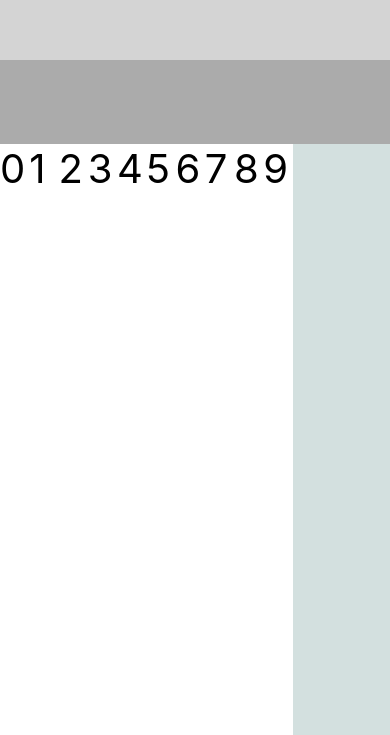
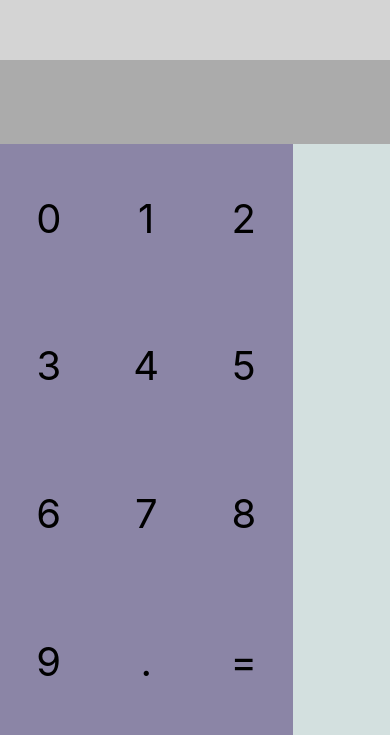
Before and after one commit to MatthieuNadeau96/calculatorApp, a React Native app: screen / in a window 390 px wide. Shown: the part 109-844 px from the top of the page. Built offline with nearby package versions, Linux system fonts and the light colour scheme.

Commit message:
added buttonRow for proper spacing of the digitKeys

```diff
--- a/App.js
+++ b/App.js
@@ -14,16 +14,26 @@ export default class App extends Component {
         <View style={styles.answerDisplay}></View>
         <View style={styles.keypad}>
           <View style={styles.digitKeys}>
-            <TouchableOpacity style={styles.digitKey}><Text style={styles.digitKeyText}>0</Text></TouchableOpacity>
-            <TouchableOpacity style={styles.digitKey}><Text style={styles.digitKeyText}>1</Text></TouchableOpacity>
-            <TouchableOpacity style={styles.digitKey}><Text style={styles.digitKeyText}>2</Text></TouchableOpacity>
-            <TouchableOpacity style={styles.digitKey}><Text style={styles.digitKeyText}>3</Text></TouchableOpacity>
-            <TouchableOpacity style={styles.digitKey}><Text style={styles.digitKeyText}>4</Text></TouchableOpacity>
-            <TouchableOpacity style={styles.digitKey}><Text style={styles.digitKeyText}>5</Text></TouchableOpacity>
-            <TouchableOpacity style={styles.digitKey}><Text style={styles.digitKeyText}>6</Text></TouchableOpacity>
-            <TouchableOpacity style={styles.digitKey}><Text style={styles.digitKeyText}>7</Text></TouchableOpacity>
-            <TouchableOpacity style={styles.digitKey}><Text style={styles.digitKeyText}>8</Text></TouchableOpacity>
-            <TouchableOpacity style={styles.digitKey}><Text style={styles.digitKeyText}>9</Text></TouchableOpacity>
+            <View style={styles.buttonRow}>
+              <TouchableOpacity style={styles.key}><Text style={styles.keyText}>0</Text></TouchableOpacity>
+              <TouchableOpacity style={styles.key}><Text style={styles.keyText}>1</Text></TouchableOpacity>
+              <TouchableOpacity style={styles.key}><Text style={styles.keyText}>2</Text></TouchableOpacity>
+            </View>
+            <View style={styles.buttonRow}>
+              <TouchableOpacity style={styles.key}><Text style={styles.keyText}>3</Text></TouchableOpacity>
+              <TouchableOpacity style={styles.key}><Text style={styles.keyText}>4</Text></TouchableOpacity>
+              <TouchableOpacity style={styles.key}><Text style={styles.keyText}>5</Text></TouchableOpacity>
+            </View>
+            <View style={styles.buttonRow}>
+              <TouchableOpacity style={styles.key}><Text style={styles.keyText}>6</Text></TouchableOpacity>
+              <TouchableOpacity style={styles.key}><Text style={styles.keyText}>7</Text></TouchableOpacity>
+              <TouchableOpacity style={styles.key}><Text style={styles.keyText}>8</Text></TouchableOpacity>
+            </View>
+            <View style={styles.buttonRow}>
+              <TouchableOpacity style={styles.key}><Text style={styles.keyText}>9</Text></TouchableOpacity>
+              <TouchableOpacity style={styles.key}><Text style={styles.keyText}>.</Text></TouchableOpacity>
+              <TouchableOpacity style={styles.key}><Text style={styles.keyText}>=</Text></TouchableOpacity>
+            </View>
           </View>
           <View style={styles.operationKeys}></View>
         </View>
@@ -47,17 +57,27 @@ const styles = StyleSheet.create({
   keypad: {
     flex: 7,
     flexDirection: 'row',
+    flexWrap: 'wrap',
   },
   digitKeys: {
     flex: 3,
     backgroundColor: 'white',
+  },
+  key: {
+    flex: 1,
+    alignItems: 'center',
+    alignSelf: 'stretch',
+    justifyContent: 'center',
+    backgroundColor: '#8b85a6',
+  },
+  keyText: {
+    fontSize: 40,
+  },
+  buttonRow: {
+    flex: 1,
     flexDirection: 'row',
-  },
-  digitKey: {
-    flex: 1,
-  },
-  digitKeyText: {
-    fontSize: 40,
+    justifyContent: 'space-around',
+    alignItems: 'center',
   },
   operationKeys: {
     flex: 1,
```
